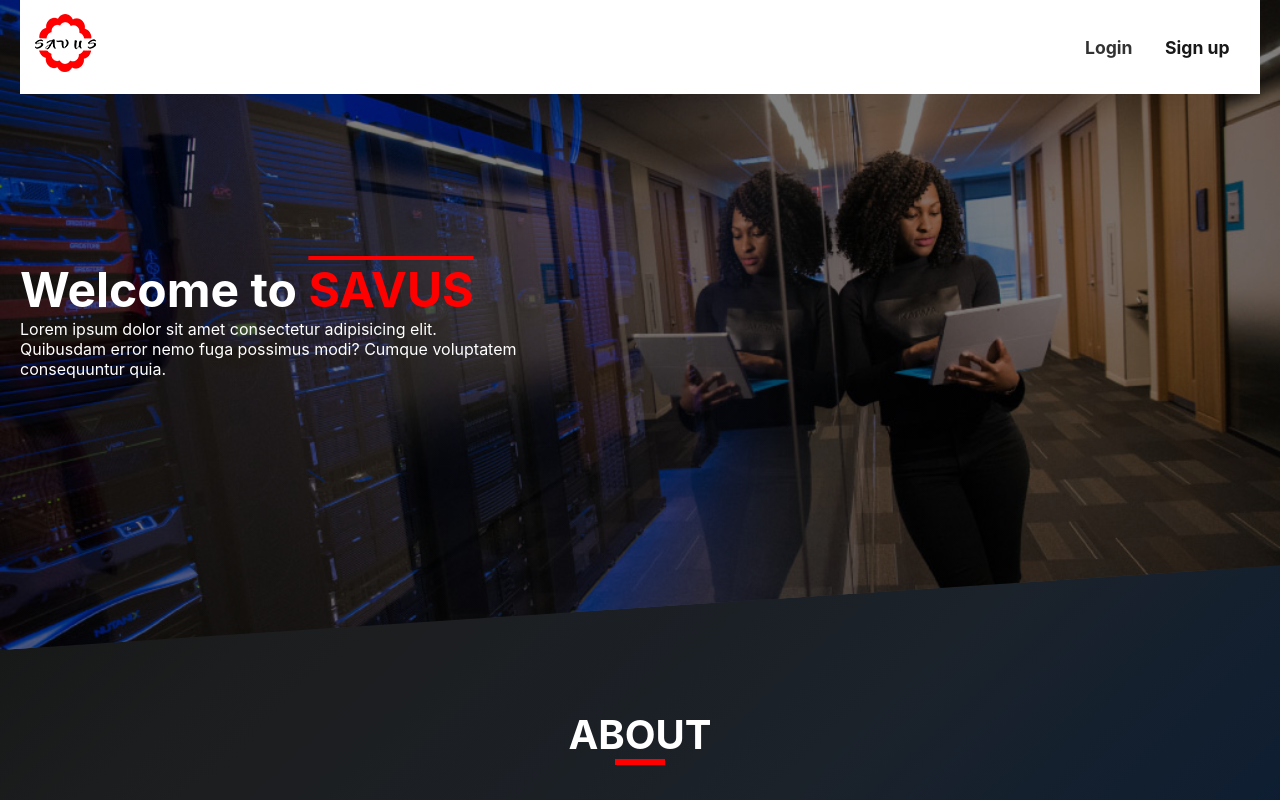
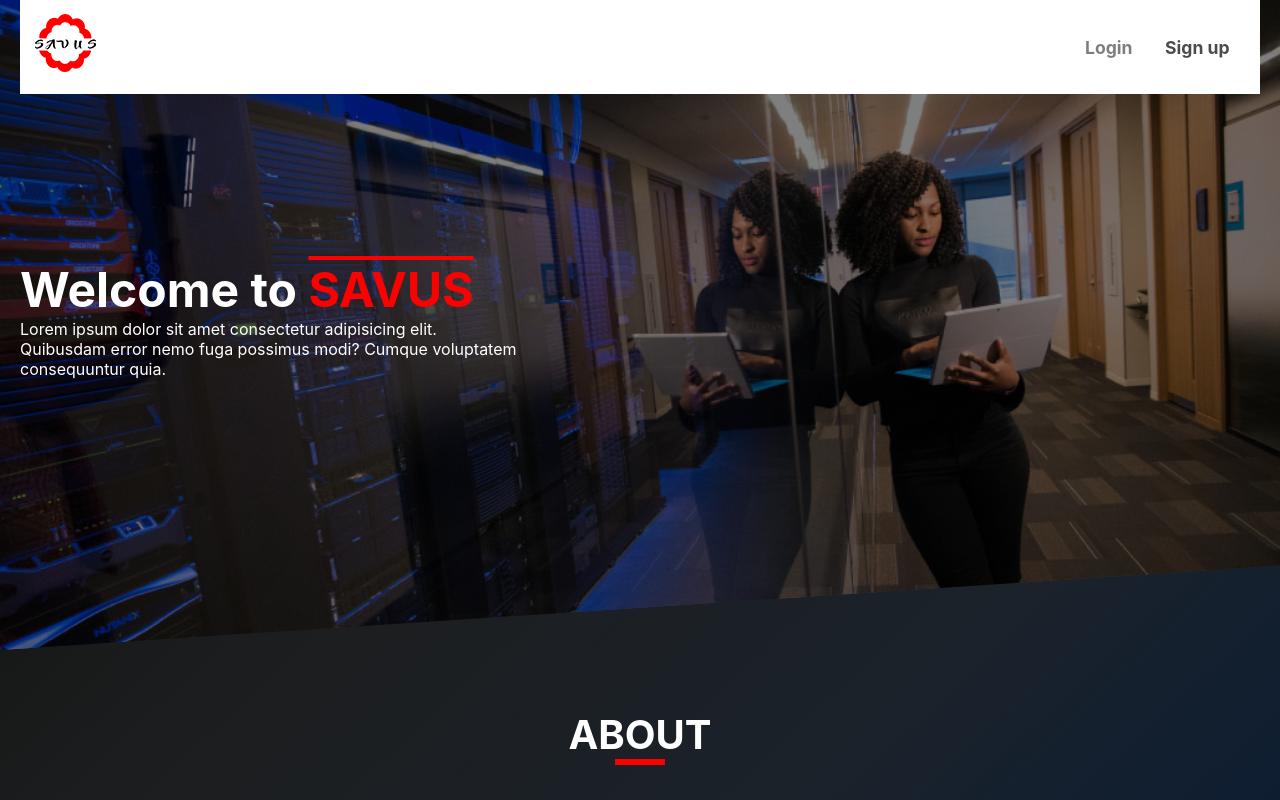
Before and after one commit to orsdev/savus, a React (Create React App) app: page / in a window 1280 px wide. In both pictures the pointer is over the item "Login". Shown: the top 800 px of the page. Built offline with nearby package versions, Linux system fonts and the light colour scheme.

Commit message:
header login & signup link color changed

```diff
--- a/src/css/style.css
+++ b/src/css/style.css
@@ -57,11 +57,11 @@
   font-size: 1.1rem;
   font-weight: bold;
   display: inline-block;
-  opacity: 0.9;
+  opacity: 0.7;
   width: 80px;
 }
 .header__nav ul li:hover {
-  opacity: 0.8;
+  opacity: 0.5;
 }
 .header__text {
   color: white;
--- a/src/sass/components/_header.scss
+++ b/src/sass/components/_header.scss
@@ -50,11 +50,11 @@
         font-size: 1.1rem;
         font-weight: bold;
         display: inline-block;
-        opacity: 0.9;
+        opacity: 0.7;
         width: 80px;
 
         &:hover {
-          opacity: 0.8;
+          opacity: 0.5;
         }
       }
     }
```
